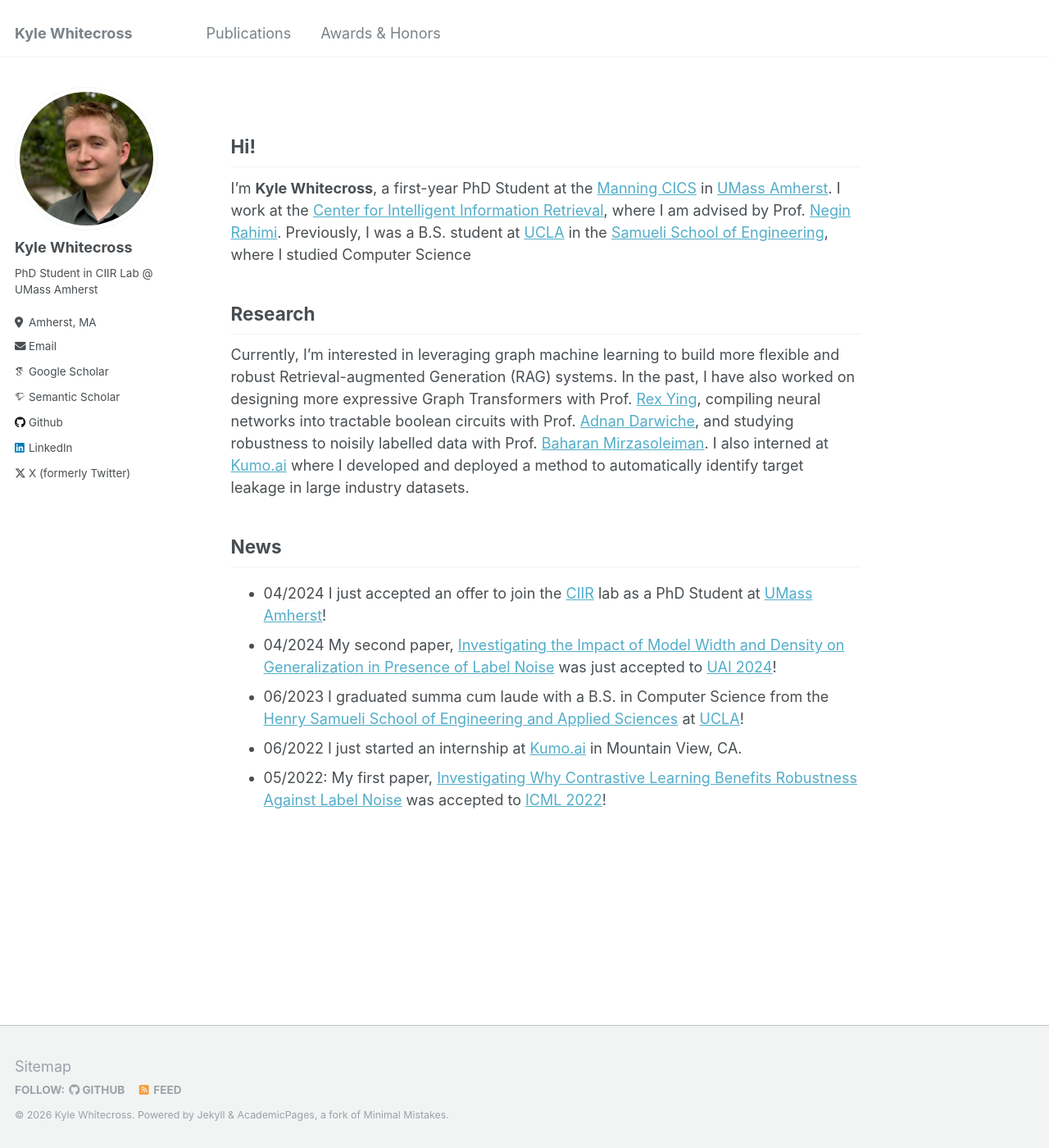
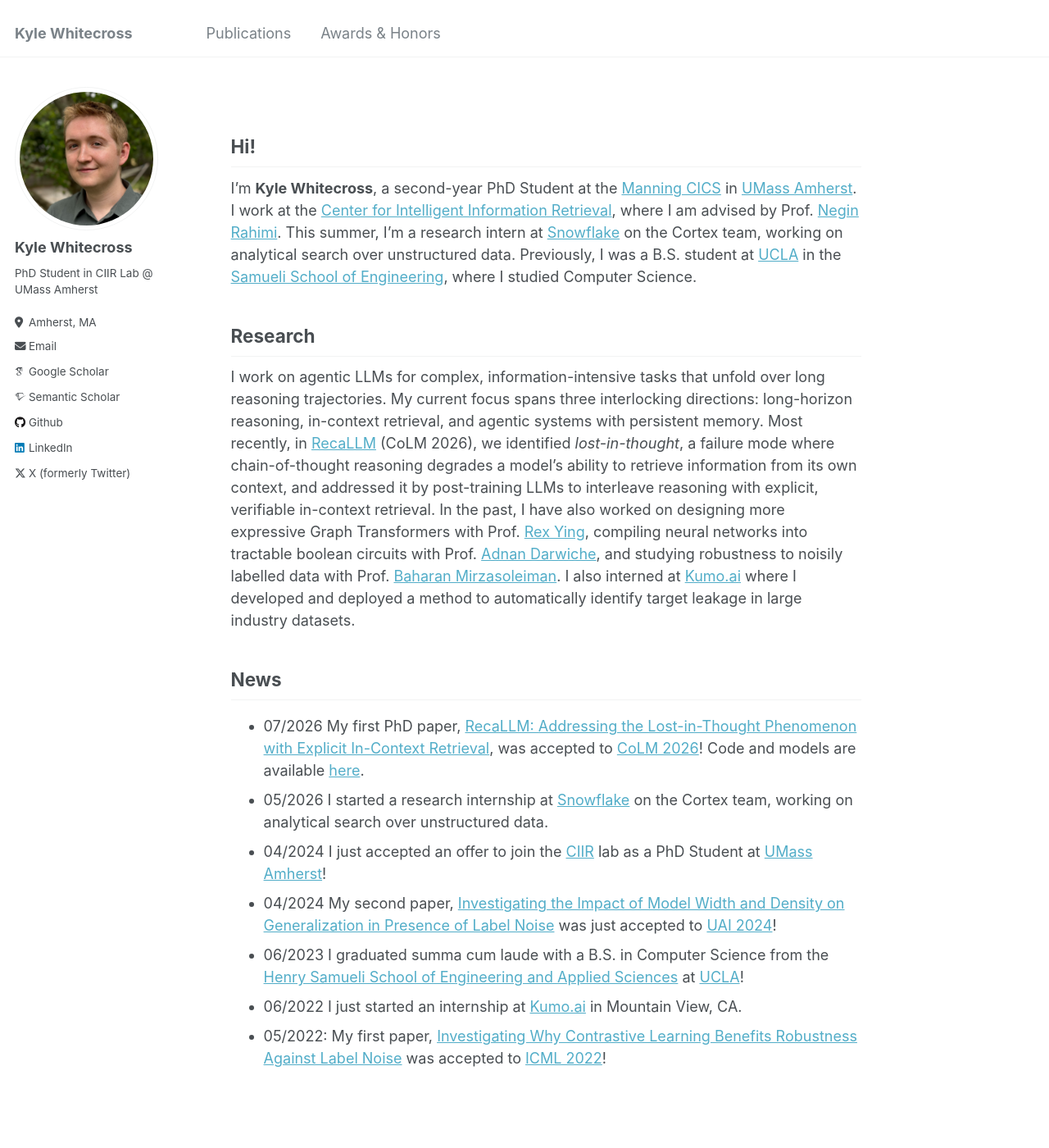
Before and after one commit to kswhitecross/kswhitecross.github.io, a Jekyll site: the page built from _pages/about.md, in a window 1280 px wide and 1400 px high. Shown: the whole window at 82% size. Built offline with Jekyll 4.4.1, drawn with Linux system fonts in a browser that asks for light colours; some web fonts are replaced.

Commit message:
Update site for year 2: Snowflake internship, RecaLLM CoLM 2026 acceptance, current research agenda
- about: second-year, Snowflake Cortex internship, agentic-LLM research framing, news entries
- publications: add RecaLLM (CoLM 2026); fix wrong arXiv link on ICML 2022 paper
- config: replace placeholder site description

Co-Authored-By: Claude Fable 5 <noreply@anthropic.com>

```diff
--- a/_config.yml
+++ b/_config.yml
@@ -11,7 +11,7 @@ locale                   : "en-US"
 title                    : "Kyle Whitecross"
 title_separator          : "-"
 name                     : &name "Kyle Whitecross"
-description              : &description "personal description"
+description              : &description "PhD student at UMass Amherst (CIIR) working on agentic LLMs, long-horizon reasoning, and in-context retrieval."
 url                      : https://kswhitecross.github.io # the base hostname & protocol for your site e.g. "https://mmistakes.github.io"
 baseurl                  : "" # the subpath of your site, e.g. "/blog"
 repository               : "kswhitecross/kswhitecross.github.io"
--- a/_pages/about.md
+++ b/_pages/about.md
@@ -10,15 +10,17 @@ redirect_from:
 
 Hi!
 ------
-I'm __Kyle Whitecross__, a first-year PhD Student at the [Manning CICS](https://www.cics.umass.edu/) in [UMass Amherst](https://www.umass.edu).  I work at the [Center for Intelligent Information Retrieval](https://ciir.cs.umass.edu/), where I am advised by Prof. [Negin Rahimi](https://people.cs.umass.edu/~rahimi/).  Previously, I was a B.S. student at [UCLA](ucla.edu) in the [Samueli School of Engineering](https://samueli.ucla.edu/), where I studied Computer Science
+I'm __Kyle Whitecross__, a second-year PhD Student at the [Manning CICS](https://www.cics.umass.edu/) in [UMass Amherst](https://www.umass.edu).  I work at the [Center for Intelligent Information Retrieval](https://ciir.cs.umass.edu/), where I am advised by Prof. [Negin Rahimi](https://people.cs.umass.edu/~rahimi/).  This summer, I'm a research intern at [Snowflake](https://www.snowflake.com/) on the Cortex team, working on analytical search over unstructured data.  Previously, I was a B.S. student at [UCLA](https://www.ucla.edu) in the [Samueli School of Engineering](https://samueli.ucla.edu/), where I studied Computer Science.
 
 
 Research
 ------
-Currently, I'm interested in leveraging graph machine learning to build more flexible and robust Retrieval-augmented Generation (RAG) systems.  In the past, I have also worked on designing more expressive Graph Transformers with Prof. [Rex Ying](https://www.cs.yale.edu/homes/ying-rex/), compiling neural networks into tractable boolean circuits with Prof. [Adnan Darwiche](https://web.cs.ucla.edu/~darwiche/), and studying robustness to noisily labelled data with Prof. [Baharan Mirzasoleiman](https://baharanm.github.io/).  I also interned at [Kumo.ai](https://kumo.ai/) where I developed and deployed a method to automatically identify target leakage in large industry datasets.
+I work on agentic LLMs for complex, information-intensive tasks that unfold over long reasoning trajectories.  My current focus spans three interlocking directions: long-horizon reasoning, in-context retrieval, and agentic systems with persistent memory.  Most recently, in [RecaLLM](https://arxiv.org/abs/2604.09494) (CoLM 2026), we identified *lost-in-thought*, a failure mode where chain-of-thought reasoning degrades a model's ability to retrieve information from its own context, and addressed it by post-training LLMs to interleave reasoning with explicit, verifiable in-context retrieval.  In the past, I have also worked on designing more expressive Graph Transformers with Prof. [Rex Ying](https://www.cs.yale.edu/homes/ying-rex/), compiling neural networks into tractable boolean circuits with Prof. [Adnan Darwiche](https://web.cs.ucla.edu/~darwiche/), and studying robustness to noisily labelled data with Prof. [Baharan Mirzasoleiman](https://baharanm.github.io/).  I also interned at [Kumo.ai](https://kumo.ai/) where I developed and deployed a method to automatically identify target leakage in large industry datasets.
 
 News
 ------
+- 07/2026 My first PhD paper, [RecaLLM: Addressing the Lost-in-Thought Phenomenon with Explicit In-Context Retrieval](https://arxiv.org/abs/2604.09494), was accepted to [CoLM 2026](https://colmweb.org/)!  Code and models are available [here](https://github.com/kswhitecross/RecaLLM).
+- 05/2026 I started a research internship at [Snowflake](https://www.snowflake.com/) on the Cortex team, working on analytical search over unstructured data.
 - 04/2024 I just accepted an offer to join the [CIIR](https://ciir.cs.umass.edu/) lab as a PhD Student at [UMass Amherst](https://www.umass.edu/)!
 - 04/2024 My second paper, [Investigating the Impact of Model Width and Density on Generalization in Presence of Label Noise](https://arxiv.org/abs/2208.08003) was just accepted to [UAI 2024](https://www.auai.org/uai2024/)!
 - 06/2023 I graduated summa cum laude with a B.S. in Computer Science from the [Henry Samueli School of Engineering and Applied Sciences](https://samueli.ucla.edu/) at [UCLA](https://www.ucla.edu/)!
```
Also changed, not shown: _pages/publications.md (+8 -1 lines).
